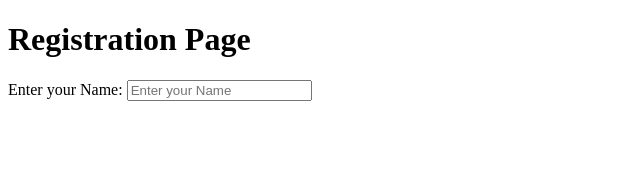
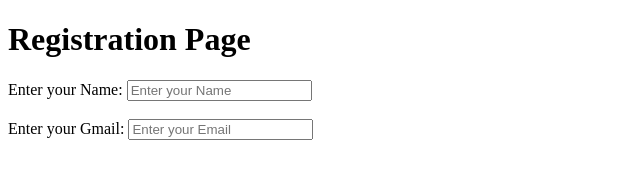
Before and after one commit to DnyaneshwariMagar/ICP-10-git-practice-2, a plain HTML site: page index.html in a window 1280 px wide. Shown: the whole page, without its empty margins (0-640 px from the left). Drawn offline with Linux system fonts and the light colour scheme.

Commit message:
index file added

```diff
--- a/index.html
+++ b/index.html
@@ -7,5 +7,9 @@
     <h1>Registration Page</h1>
     <label>Enter your Name:</label>
     <input type="text" placeholder="Enter your Name">
+    <br>
+    <br>
+    <label>Enter your Gmail:</label>
+    <input type="email"placeholder="Enter your Email">
 </body>
 </html>
```
